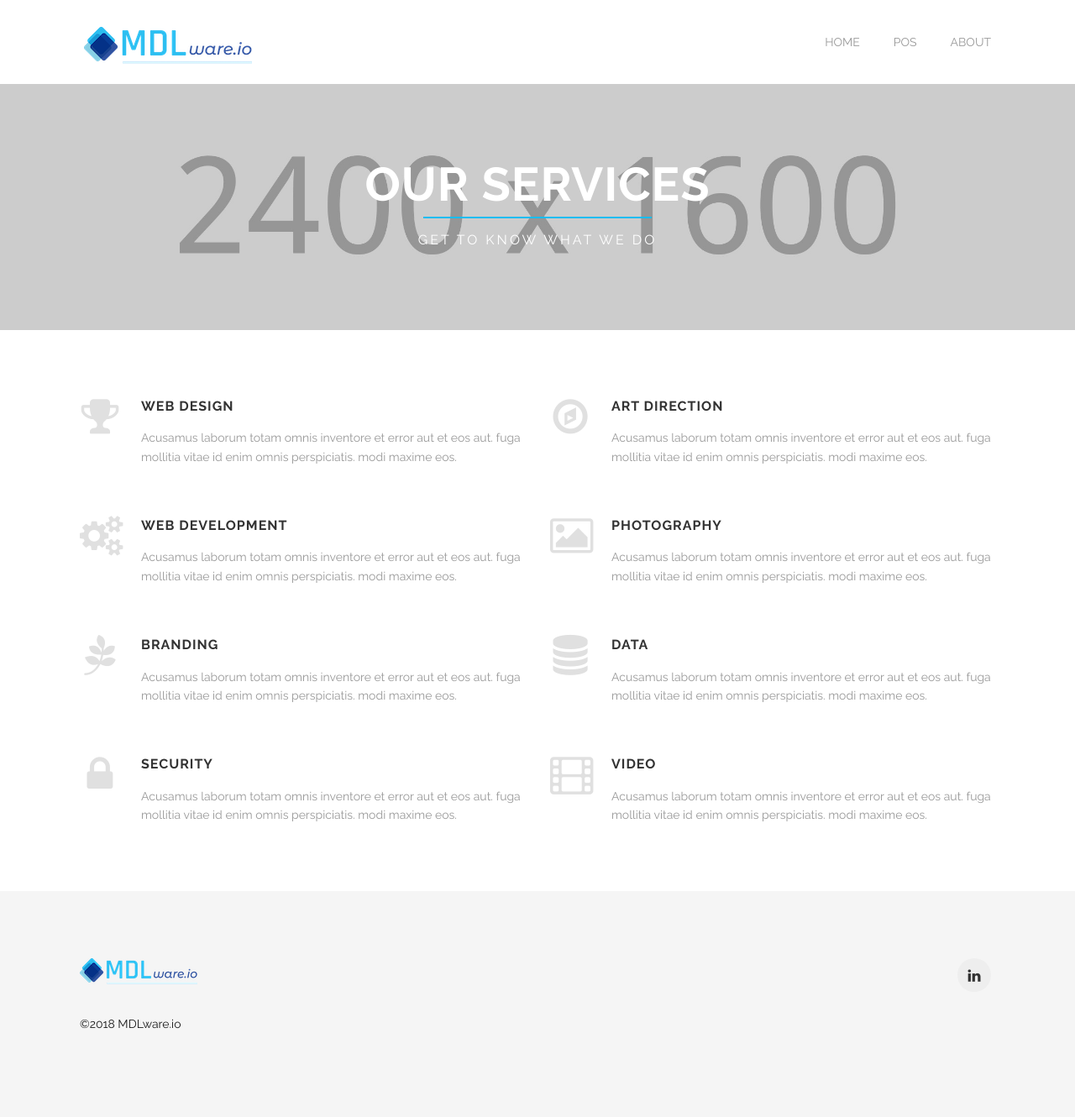
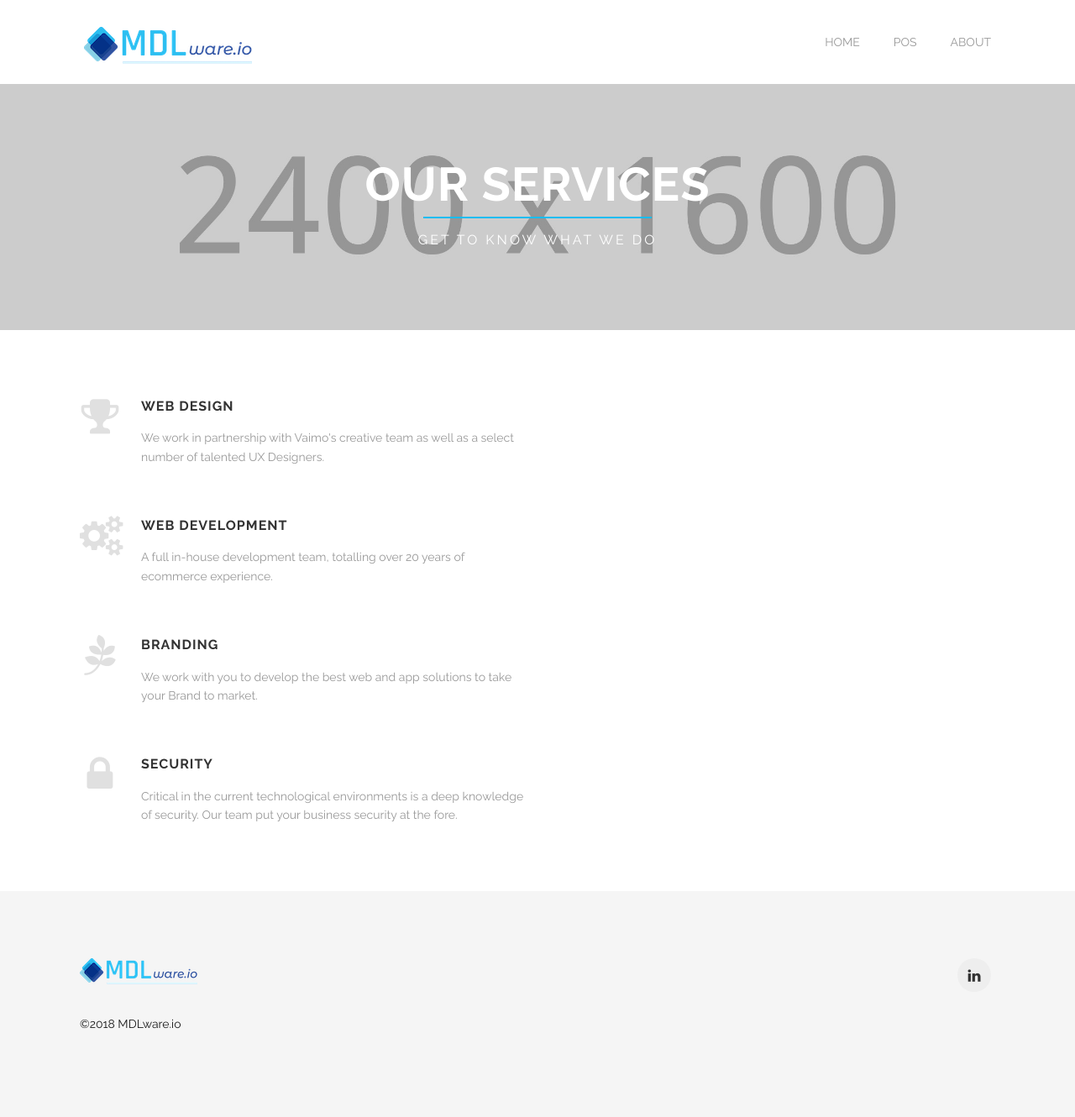
Before and after one commit to mdlware-io/mdlware-io.github.io, a Jekyll site: the page built from services.html, in a window 1280 px wide. Shown: the whole page at 84% size. Built offline with Jekyll 4.4.1, drawn with Linux system fonts in a browser that asks for light colours.

Commit message:
Content text updates

```diff
--- a/_data/clients.yml
+++ b/_data/clients.yml
@@ -1,4 +1,5 @@
 - image: images/@stock/client-1.png
+  url: hhttps://www.ecommercestrategies.co.uk/projects/
 - image: images/@stock/client-2.png
 - image: images/@stock/client-3.png
 - image: images/@stock/client-4.png
--- a/services.html
+++ b/services.html
@@ -5,29 +5,17 @@ section_id: services
 services_left:
   - icon: trophy
     title: Web Design
-    desc: Acusamus laborum totam omnis inventore et error aut et eos aut. fuga mollitia vitae id enim omnis perspiciatis. modi maxime eos.
+    desc: We work in partnership with Vaimo's creative team as well as a select number of talented UX Designers.
   - icon: cogs
     title: Web Development
-    desc: Acusamus laborum totam omnis inventore et error aut et eos aut. fuga mollitia vitae id enim omnis perspiciatis. modi maxime eos.
+    desc: A full in-house development team, totalling over 20 years of ecommerce experience.
   - icon: pagelines
     title: Branding
-    desc: Acusamus laborum totam omnis inventore et error aut et eos aut. fuga mollitia vitae id enim omnis perspiciatis. modi maxime eos.
+    desc: We work with you to develop the best web and app solutions to take your Brand to market.
   - icon: lock
     title: Security
-    desc: Acusamus laborum totam omnis inventore et error aut et eos aut. fuga mollitia vitae id enim omnis perspiciatis. modi maxime eos.
+    desc: Critical in the current technological environments is a deep knowledge of security.  Our team put your business security at the fore.
 services_right:
-  - icon: compass
-    title: Art Direction
-    desc: Acusamus laborum totam omnis inventore et error aut et eos aut. fuga mollitia vitae id enim omnis perspiciatis. modi maxime eos.
-  - icon: image
-    title: Photography
-    desc: Acusamus laborum totam omnis inventore et error aut et eos aut. fuga mollitia vitae id enim omnis perspiciatis. modi maxime eos.
-  - icon: database
-    title: Data
-    desc: Acusamus laborum totam omnis inventore et error aut et eos aut. fuga mollitia vitae id enim omnis perspiciatis. modi maxime eos.
-  - icon: film
-    title: Video
-    desc: Acusamus laborum totam omnis inventore et error aut et eos aut. fuga mollitia vitae id enim omnis perspiciatis. modi maxime eos.
 ---
 
 <div class='full parallax' style='background-image: url(images/@stock/service-page-header.jpg); color: #fff;'>
```
Also changed, not shown: _includes/our-customers.html (+9 -2 lines).
